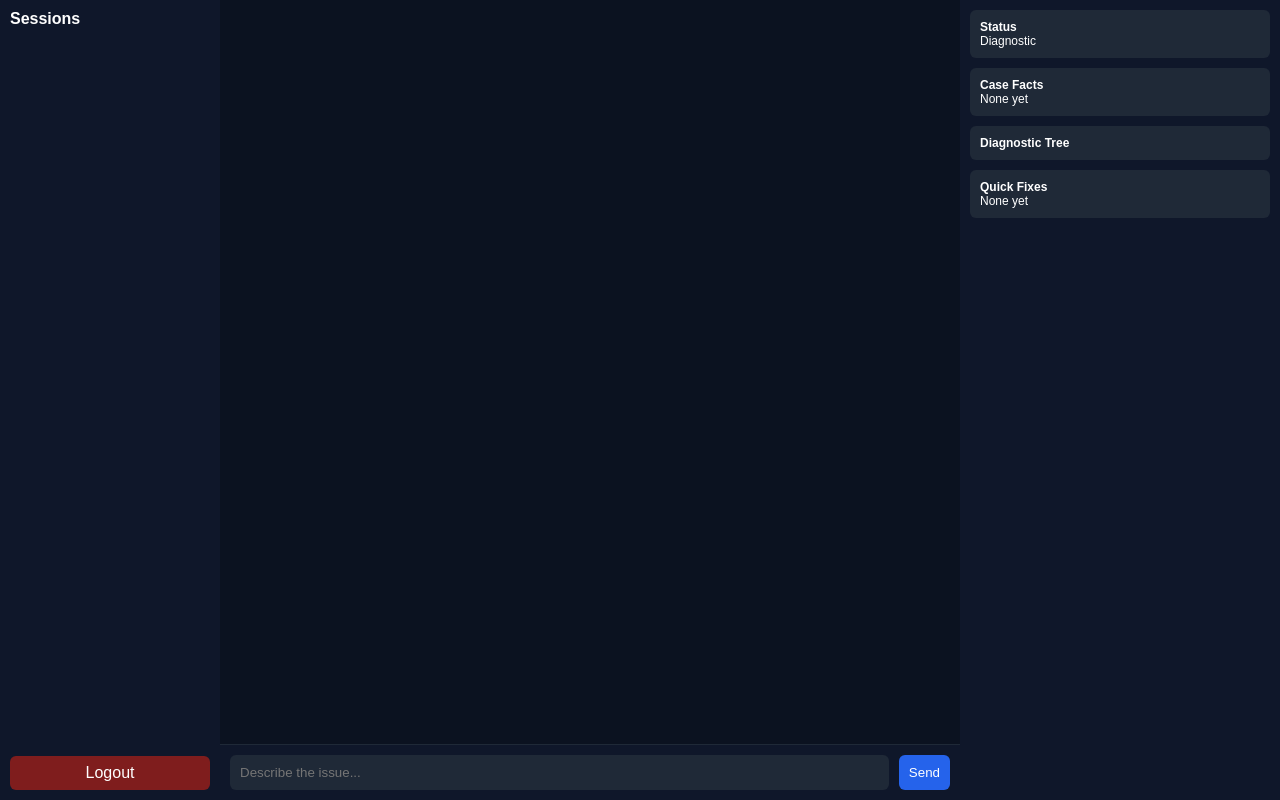
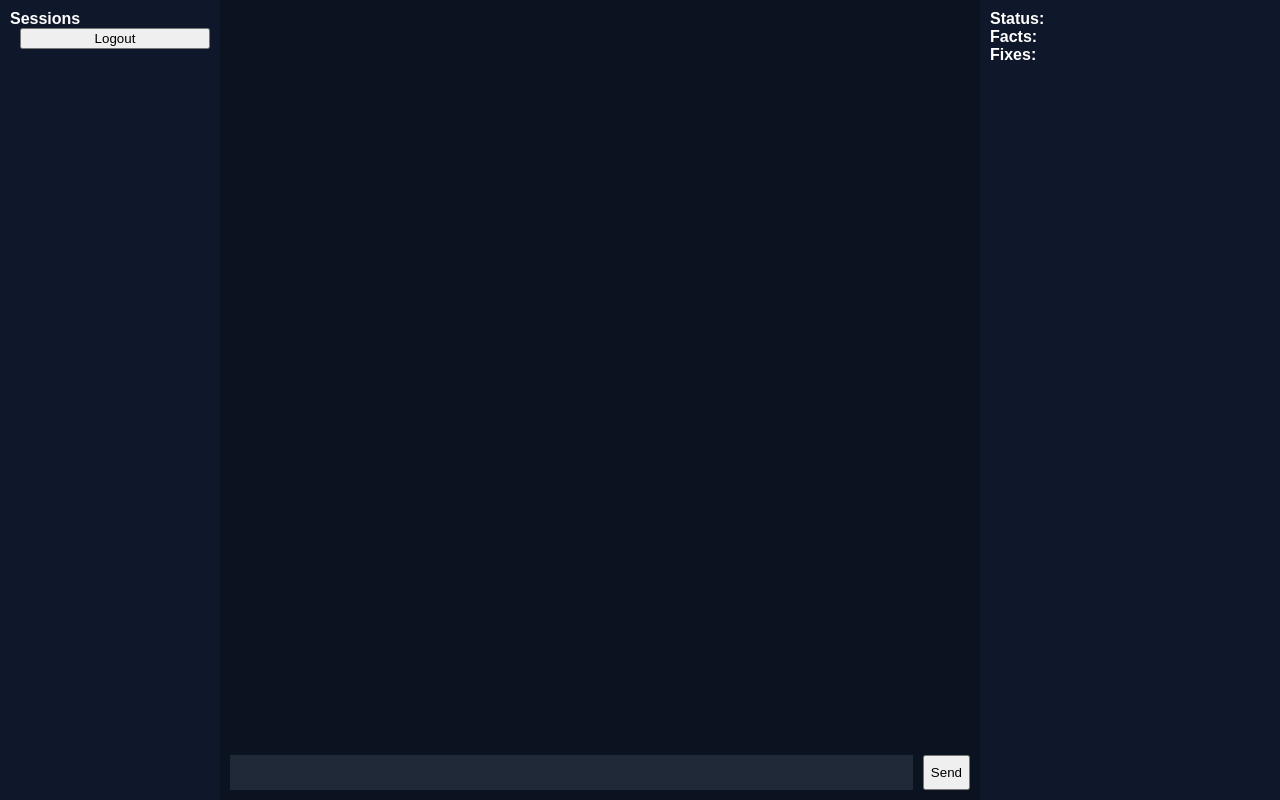
Before and after one commit to bgrider1984/it-ai-tool, a Flask app: page /dashboard in a window 1280 px wide. Run offline with Flask 3, Linux system fonts and the light colour scheme; the visitor is signed in with stand-in values (Sample User, id 1).

Commit message:
Update dashboard.html

```diff
--- a/templates/dashboard.html
+++ b/templates/dashboard.html
@@ -1,301 +1,139 @@
 <!DOCTYPE html>
 <html>
 <head>
-<title>AI Helpdesk</title>
+<style>
+body {margin:0;display:flex;height:100vh;background:#0b1220;color:white;font-family:Arial;}
 
-<style>
-body {
-    margin: 0;
-    height: 100vh;
-    display: flex;
-    background: #0b1220;
-    color: white;
-    font-family: Arial;
-}
+.sidebar {width:200px;background:#0f172a;padding:10px;display:flex;flex-direction:column;}
+.session {padding:6px;background:#1f2937;margin:4px 0;cursor:pointer;}
 
-/* SIDEBAR */
-.sidebar {
-    width: 200px;
-    background: #0f172a;
-    padding: 10px;
-    display: flex;
-    flex-direction: column;
-    justify-content: space-between;
-}
+.main {flex:1;display:flex;flex-direction:column;}
+.chat {flex:1;overflow-y:auto;padding:10px;}
+.msg {padding:10px;margin:5px;border-radius:8px;max-width:60%;}
+.user {background:#2563eb;margin-left:auto;}
+.bot {background:#1f2937;}
 
-/* MAIN AREA */
-.main {
-    flex: 1;
-    display: flex;
-    flex-direction: column;
-}
+.inputbar {display:flex;padding:10px;}
+input {flex:1;padding:10px;background:#1f2937;color:white;border:none;}
+button {margin-left:10px;}
 
-/* CHAT AREA */
-.chat {
-    flex: 1;
-    overflow-y: auto;
-    padding: 15px;
-    display: flex;
-    flex-direction: column;
-    gap: 10px;
-}
+.right {width:280px;background:#0f172a;padding:10px;}
 
-/* MESSAGES */
-.msg {
-    max-width: 65%;
-    padding: 10px;
-    border-radius: 10px;
-    font-size: 13px;
-}
-
-.user {
-    background: #2563eb;
-    align-self: flex-end;
-}
-
-.bot {
-    background: #1f2937;
-    align-self: flex-start;
-}
-
-/* INPUT BAR (LOCKED BOTTOM) */
-.inputbar {
-    display: flex;
-    padding: 10px;
-    border-top: 1px solid #1f2937;
-    background: #0f172a;
-}
-
-input {
-    flex: 1;
-    padding: 10px;
-    border-radius: 6px;
-    border: none;
-    background: #1f2937;
-    color: white;
-}
-
-button {
-    margin-left: 10px;
-    padding: 10px;
-    background: #2563eb;
-    border: none;
-    color: white;
-    border-radius: 6px;
-    cursor: pointer;
-}
-
-/* RIGHT PANEL */
-.right {
-    width: 300px;
-    background: #0f172a;
-    padding: 10px;
-    display: flex;
-    flex-direction: column;
-    gap: 10px;
-}
-
-.card {
-    background: #1f2937;
-    padding: 10px;
-    border-radius: 6px;
-    font-size: 12px;
-}
-
-/* FIX BUTTONS */
-.fixbtn {
-    background: #334155;
-    padding: 6px;
-    margin-top: 5px;
-    border-radius: 5px;
-    cursor: pointer;
-}
-
-.fixbtn:hover {
-    background: #475569;
-}
-
-/* LOGOUT */
-.logout {
-    margin-top: auto;
-    padding: 8px;
-    background: #7f1d1d;
-    text-align: center;
-    border-radius: 6px;
-    cursor: pointer;
-}
+.fixbtn {background:#334155;padding:6px;margin-top:5px;cursor:pointer;}
 </style>
 </head>
 
 <body>
 
-<!-- LEFT SIDEBAR -->
 <div class="sidebar">
-    <div>
-        <b>Sessions</b>
-    </div>
-
-    <div class="logout" onclick="logout()">Logout</div>
+    <b>Sessions</b>
+    <div id="sessions"></div>
+    <button onclick="logout()">Logout</button>
 </div>
 
-<!-- MAIN -->
 <div class="main">
-
     <div id="chat" class="chat"></div>
-
     <div class="inputbar">
-        <input id="input" placeholder="Describe the issue..." />
+        <input id="input">
         <button onclick="send()">Send</button>
     </div>
-
 </div>
 
-<!-- RIGHT PANEL -->
 <div class="right">
-
-    <div class="card">
-        <b>Status</b>
-        <div id="mode">Diagnostic</div>
-    </div>
-
-    <div class="card">
-        <b>Case Facts</b>
-        <div id="facts">None yet</div>
-    </div>
-
-    <div class="card">
-        <b>Diagnostic Tree</b>
-        <div id="tree"></div>
-    </div>
-
-    <div class="card">
-        <b>Quick Fixes</b>
-        <div id="fixes">None yet</div>
-    </div>
-
+    <div><b>Status:</b> <span id="mode"></span></div>
+    <div><b>Facts:</b><div id="facts"></div></div>
+    <div><b>Fixes:</b><div id="fixes"></div></div>
 </div>
 
 <script>
-
 let messages = [];
 
-/* RENDER CHAT */
-function render() {
-    const chat = document.getElementById("chat");
-    chat.innerHTML = "";
-
-    messages.forEach(m => {
-        let div = document.createElement("div");
-        div.className = "msg " + (m.role === "user" ? "user" : "bot");
-        div.innerText = m.content;
-        chat.appendChild(div);
-    });
-
-    chat.scrollTop = chat.scrollHeight;
-}
-
-/* UPDATE RIGHT PANEL */
-function updateUI(facts, fixMode) {
-
-    // Status
-    document.getElementById("mode").innerText =
-        fixMode ? "FIX MODE" : "Diagnostic";
-
-    // Facts
-    const factsBox = document.getElementById("facts");
-    factsBox.innerHTML = "";
-
-    if (Object.keys(facts).length === 0) {
-        factsBox.innerText = "None yet";
-    } else {
-        Object.entries(facts).forEach(([k,v]) => {
-            let div = document.createElement("div");
-            div.innerText = k + ": " + v;
-            factsBox.appendChild(div);
-        });
-    }
-
-    // Diagnostic Tree
-    const tree = document.getElementById("tree");
-    tree.innerHTML = "";
-
-    const keys = ["connection","os","printer","recognized","issue"];
-
-    keys.forEach(k => {
-        let div = document.createElement("div");
-        div.innerText = (facts[k] ? "✔ " : "○ ") + k;
-        tree.appendChild(div);
+function render(){
+    let c = document.getElementById("chat");
+    c.innerHTML="";
+    messages.forEach(m=>{
+        let d=document.createElement("div");
+        d.className="msg "+(m.role=="user"?"user":"bot");
+        d.innerText=m.content;
+        c.appendChild(d);
     });
 }
 
-/* QUICK FIXES */
-function extractFixes(text) {
-    const box = document.getElementById("fixes");
-    box.innerHTML = "";
+function updateUI(data){
+    document.getElementById("mode").innerText = data.fix_mode ? "FIX MODE":"Diagnostic";
 
-    let found = false;
+    let f=document.getElementById("facts");
+    f.innerHTML="";
+    Object.entries(data.facts).forEach(([k,v])=>{
+        let d=document.createElement("div");
+        d.innerText=k+": "+v;
+        f.appendChild(d);
+    });
 
-    text.split("\n").forEach(line => {
-        if (line.toLowerCase().includes("fix:")) {
-            found = true;
+    let s=document.getElementById("sessions");
+    s.innerHTML="";
+    data.sessions.forEach(id=>{
+        let d=document.createElement("div");
+        d.className="session";
+        d.innerText=id;
+        d.onclick=()=>loadSession(id);
+        s.appendChild(d);
+    });
 
-            let btn = document.createElement("div");
-            btn.className = "fixbtn";
-            btn.innerText = line.replace(/fix:/i, "").trim();
+    extractFixes(messages[messages.length-1].content);
+}
 
-            btn.onclick = () => {
-                const input = document.getElementById("input");
-                input.value = btn.innerText;
-                input.focus();
-            };
-
-            box.appendChild(btn);
+function extractFixes(text){
+    let box=document.getElementById("fixes");
+    box.innerHTML="";
+    text.split("\\n").forEach(l=>{
+        if(l.toLowerCase().includes("fix:")){
+            let b=document.createElement("div");
+            b.className="fixbtn";
+            b.innerText=l.replace(/fix:/i,"");
+            b.onclick=()=>sendFix(b.innerText);
+            box.appendChild(b);
         }
     });
-
-    if (!found) box.innerText = "None yet";
 }
 
-/* SEND MESSAGE */
-async function send() {
-    const input = document.getElementById("input");
-    const text = input.value.trim();
-    if (!text) return;
+async function send(){
+    let input=document.getElementById("input");
+    let text=input.value;
+    if(!text) return;
 
-    messages.push({role:"user", content:text});
+    messages.push({role:"user",content:text});
     render();
 
-    input.value = "";
-    input.focus();
+    input.value="";
 
-    const res = await fetch("/chat", {
-        method:"POST",
-        headers:{"Content-Type":"application/json"},
-        body:JSON.stringify({message:text})
-    });
+    let res=await fetch("/chat",{method:"POST",headers:{"Content-Type":"application/json"},body:JSON.stringify({message:text})});
+    let data=await res.json();
 
-    const data = await res.json();
-
-    messages.push({role:"assistant", content:data.response});
+    messages.push({role:"assistant",content:data.response});
     render();
 
-    updateUI(data.facts, data.fix_mode);
-    extractFixes(data.response);
+    updateUI(data);
 }
 
-/* ENTER KEY */
-document.getElementById("input").addEventListener("keydown", e => {
-    if (e.key === "Enter") {
-        e.preventDefault();
-        send();
-    }
-});
-
-/* LOGOUT */
-function logout() {
-    location.reload(); // placeholder (we can wire real auth later)
+async function sendFix(fix){
+    send(fix);
 }
 
+async function loadSession(id){
+    let res=await fetch("/load_session",{method:"POST",headers:{"Content-Type":"application/json"},body:JSON.stringify({sid:id})});
+    let data=await res.json();
+    messages=data;
+    render();
+}
+
+function logout(){
+    window.location.href="/logout";
+}
+
+document.getElementById("input").addEventListener("keydown",e=>{
+    if(e.key==="Enter"){e.preventDefault();send();}
+});
 </script>
 
 </body>
```
